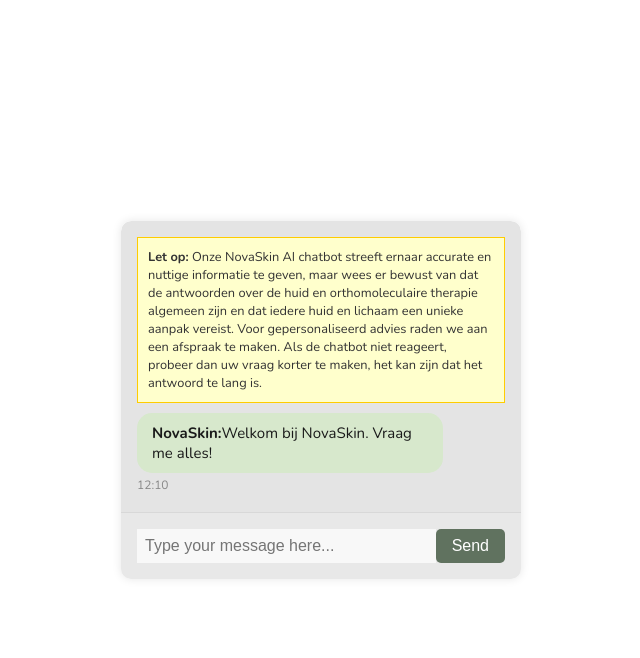
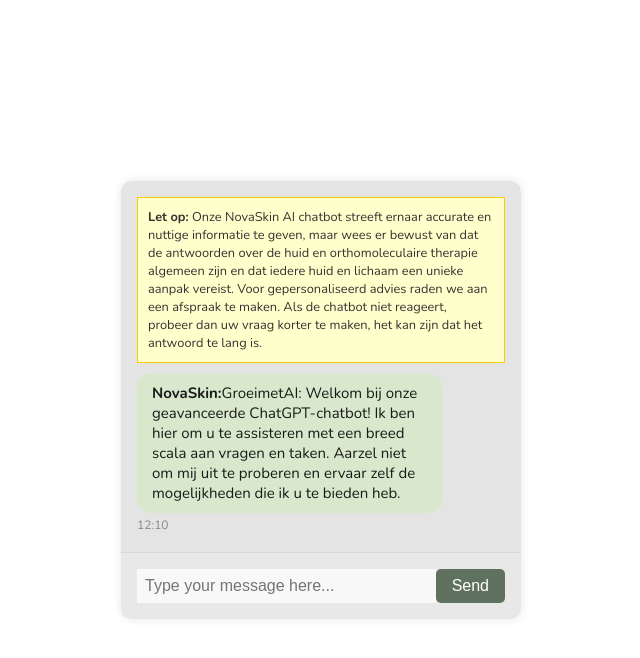
Before and after one commit to vadupdawg/Chatbot, a Flask app: page / in a window 1280 px wide. Shown: the top 658 px of the page, without its empty margins (319-959 px from the left). Run offline with Flask 3, Linux system fonts and the light colour scheme.

Commit message:
groimetai

```diff
--- a/static/js/chatbot.js
+++ b/static/js/chatbot.js
@@ -38,7 +38,7 @@
     const timestamp = getTimestamp();
 
     let responseText = chatbotResponse;
-    $("#chat-output").append(`<div class="message bot"><strong>NovaSkin:</strong> ${responseText}<span class="timestamp-bot" style="float: left;">${timestamp}</span></div>`);
+    $("#chat-output").append(`<div class="message bot"><strong>GroeimetAi:</strong> ${responseText}<span class="timestamp-bot" style="float: left;">${timestamp}</span></div>`);
     $("#chat-output").scrollTop($("#chat-output")[0].scrollHeight);
 } catch (error) {
     console.error("Error:", error);
@@ -48,7 +48,7 @@
             await askChatBot(`${userMessage} maak het antwoord zo klein mogelijk`, retryCount - 1);
         } else {
             console.log('Failed after 3 attempts');
-            $("#chat-output").append(`<div class="message bot"><strong>NovaSkin:</strong> Het antwoord op deze vraag is te lang, probeer de vraag kleiner te maken</div>`);
+            $("#chat-output").append(`<div class="message bot"><strong>GroeimetAi:</strong> Het antwoord op deze vraag is te lang, probeer de vraag kleiner te maken</div>`);
         }
     }
 } finally {
@@ -66,7 +66,7 @@
   } else {
     dots = "";
   }
-  $("#typing-indicator").text(`NovaSkin is typing${dots}`);
+  $("#typing-indicator").text(`GroeimetAi is typing${dots}`);
 }, 500);
 }
 
@@ -116,5 +116,5 @@
   const jsonResponse = await response.json();
   const chatbotResponse = jsonResponse.chatbot_response;
 
-  $("#chat-output").append(`<div class="message bot"><strong>NovaSkin:</strong> ${chatbotResponse}<span class="timestamp-bot" style="float: left;">${timestamp}</span></div>`);
+  $("#chat-output").append(`<div class="message bot"><strong>GroeimetAi:</strong> ${chatbotResponse}<span class="timestamp-bot" style="float: left;">${timestamp}</span></div>`);
 });
--- a/templates/index.html
+++ b/templates/index.html
@@ -13,7 +13,7 @@
             <div class="warning-message" id="warning-message">
                 <strong>Let op:</strong> Onze NovaSkin AI chatbot streeft ernaar accurate en nuttige informatie te geven, maar wees er bewust van dat de antwoorden over de huid en orthomoleculaire therapie algemeen zijn en dat iedere huid en lichaam een unieke aanpak vereist. Voor gepersonaliseerd advies raden we aan een afspraak te maken. Als de chatbot niet reageert, probeer dan uw vraag korter te maken, het kan zijn dat het antwoord te lang is.
             </div>
-            <div class="message bot" id="greeting"><strong>NovaSkin:</strong>Welkom bij NovaSkin. Vraag me alles!<span class="timestamp-greeting" style="float: left;"></span></div>
+            <div class="message bot" id="greeting"><strong>NovaSkin:</strong>GroeimetAI:</strong> Welkom bij onze geavanceerde ChatGPT-chatbot! Ik ben hier om u te assisteren met een breed scala aan vragen en taken. Aarzel niet om mij uit te proberen en ervaar zelf de mogelijkheden die ik u te bieden heb.<span class="timestamp-greeting" style="float: left;"></span></div>
         </div>
         <div class="chat-input">
             <div class="typing-indicator" id="typing-indicator">NovaSkin is typing...</div>
```
